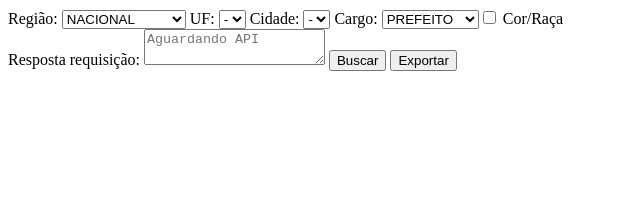
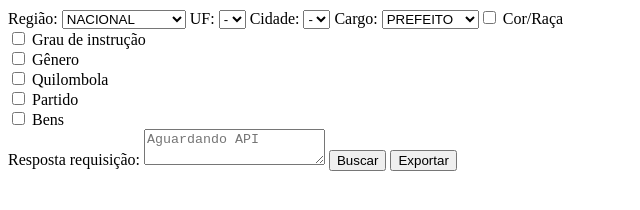
Before and after one commit to ana-carolina-nunes/improved-tse, a plain HTML site: page index.html in a window 1280 px wide. Shown: the whole page, without its empty margins (0-640 px from the left). Drawn offline with Linux system fonts and the light colour scheme.

Commit message:
Update index.html: Adicionando opções de quais informações buscar

```diff
--- a/index.html
+++ b/index.html
@@ -1,8 +1,10 @@
 <!DOCTYPE html>
 <html lang="en">
+
 <head>
     <title>🗳 TSE</title>
 </head>
+
 <body>
     <label for="regioes">Região:</label>
     <select id="regiao">
@@ -25,13 +27,23 @@
     <select id="cargo">
         <option>PREFEITO</option>
         <option>VEREADOR</option>
-    <input type="checkbox" id="chkCor" name="chkCor" value="cor">
-     <label for="chkCor">Cor/Raça</label><br>
-    <label>Resposta requisição:</label>
+        <input type="checkbox" id="chkCor" name="chkCor" value="cor">
+        <label for="chkCor">Cor/Raça</label><br>
+        <input type="checkbox" id="chkGrauInstrucao" name="chkGrauInstrucao" value="grauInstrucao">
+        <label for="chkGrauInstrucao">Grau de instrução</label><br>
+        <input type="checkbox" id="chkGenero" name="chkGenero" value="genero">
+        <label for="chkGenero">Gênero</label><br>
+        <input type="checkbox" id="chkQuilombola" name="chkQuilombola" value="quilombola">
+        <label for="chkQuilombola">Quilombola</label><br>
+        <input type="checkbox" id="chkPartido" name="chkPartido" value="partido">
+        <label for="chkPartido">Partido</label><br>
+        <input type="checkbox" id="chkBens" name="chkBens" value="bens">
+        <label for="chkBens">Bens</label><br>
+        <label>Resposta requisição:</label>
         <textarea id="result" placeholder="Aguardando API"></textarea>
-    </form>
-    <button id = "btnRequest" class="send_request">Buscar</button>
-    <button id = "btnExport" class="export_csv">Exportar</button>
+        </form>
+        <button id="btnRequest" class="send_request">Buscar</button>
+        <button id="btnExport" class="export_csv">Exportar</button>
 </body>
 <script src="main.js"></script>
 
```
